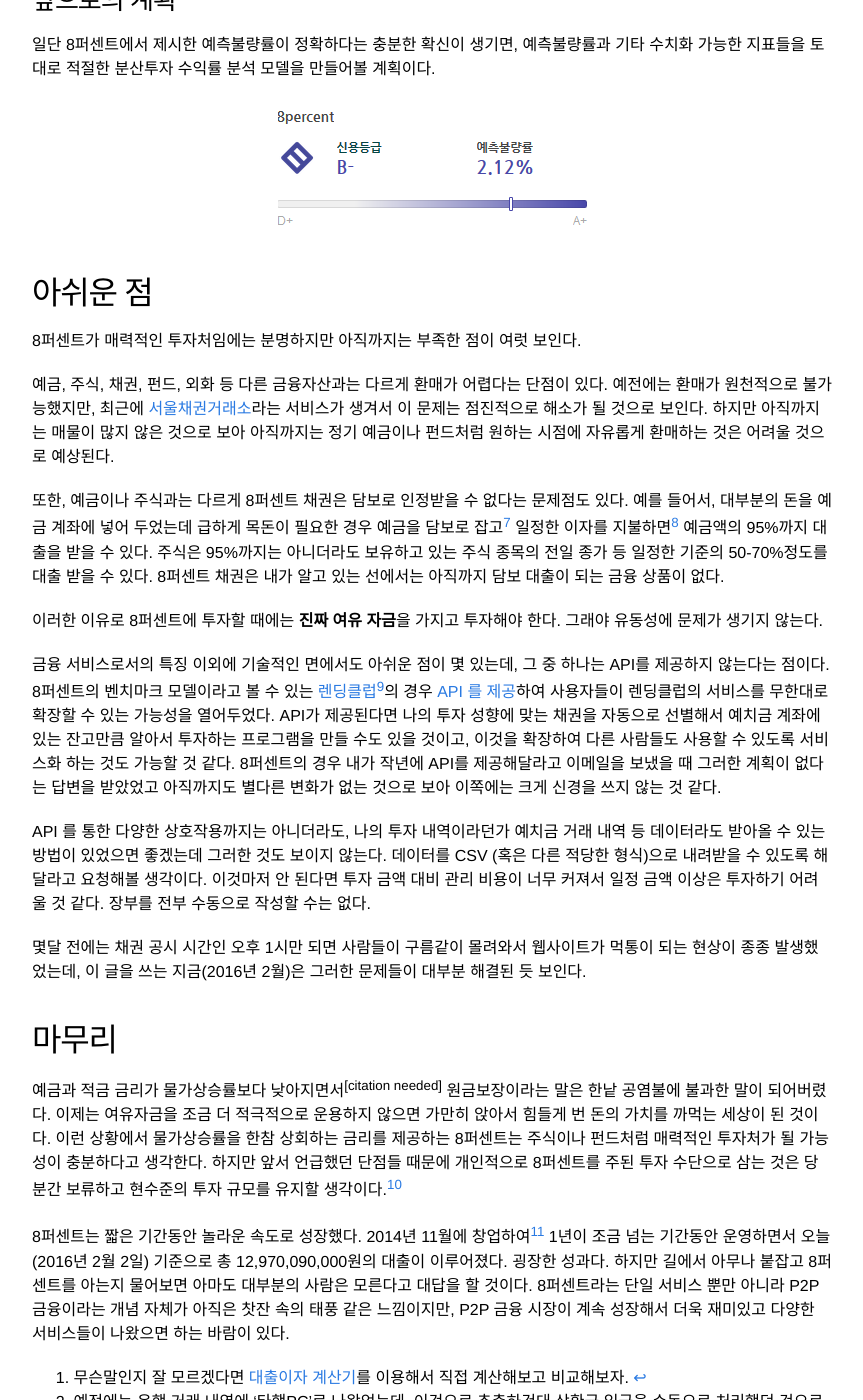
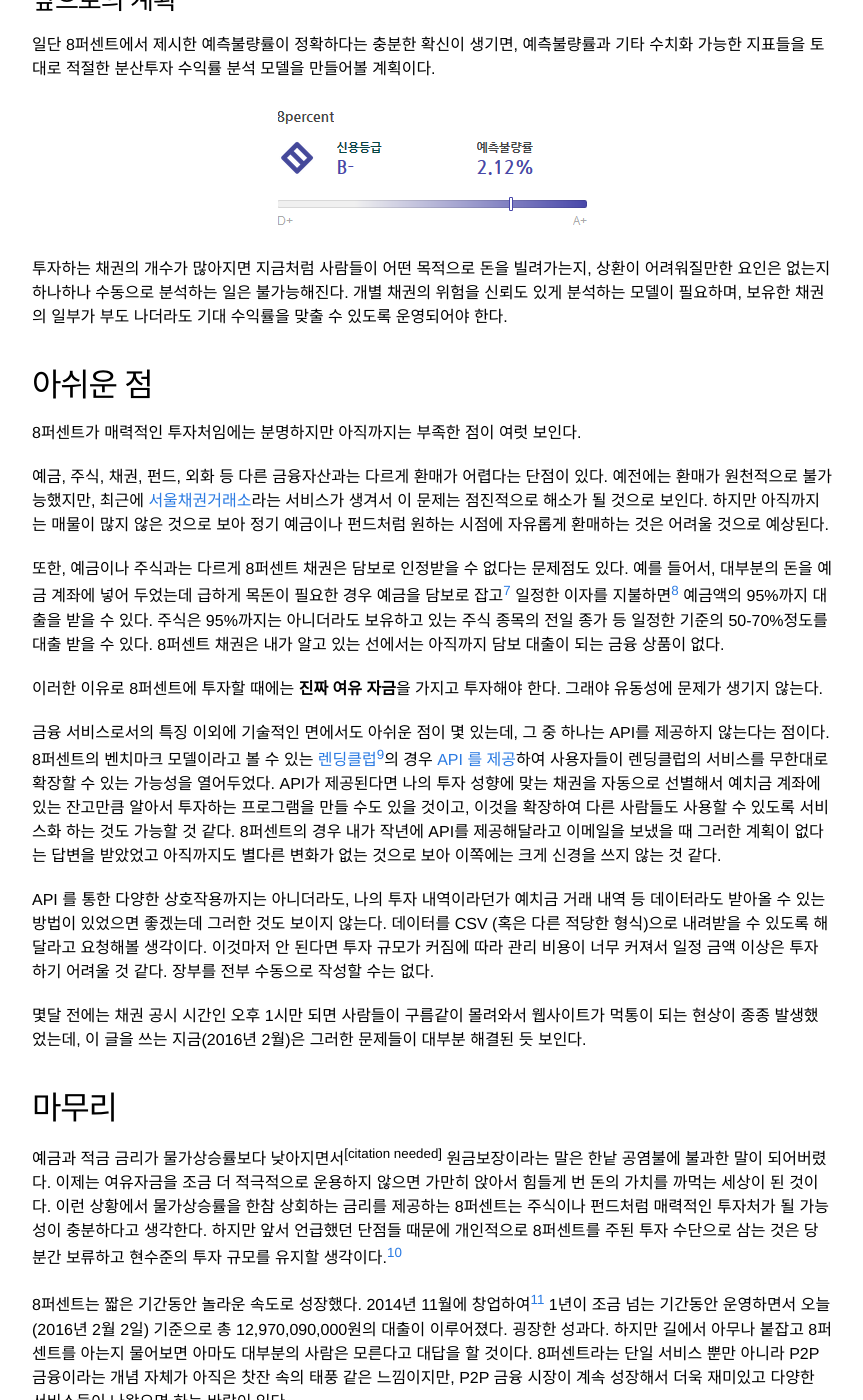
Before and after one commit to suminb/blog-suminb-com, a Jekyll site: the page built from _posts/2016-02-02-8percent.markdown, in a window 1280 px wide and 1400 px high, scrolled down 4990 px. Shown: the whole window, without its empty margins (208-1071 px from the left). Built offline with Jekyll 4.4.1, drawn with Linux system fonts in a browser that asks for light colours; comment, search, counter and statistics services are not loaded.

Commit message:
Revise a post

```diff
--- a/_posts/2016-02-02-8percent.markdown
+++ b/_posts/2016-02-02-8percent.markdown
@@ -232,6 +232,11 @@ obligation; CDO) 매니저와 대화를 나누면서 CDO와 그 파생상품이
 
 <img src="/attachments/2016/8percent/default-rate.png" alt="8퍼센트 예측불량률"/>
 
+투자하는 채권의 개수가 많아지면 지금처럼 사람들이 어떤 목적으로 돈을
+빌려가는지, 상환이 어려워질만한 요인은 없는지 하나하나 수동으로 분석하는 일은
+불가능해진다. 개별 채권의 위험을 신뢰도 있게 분석하는 모델이 필요하며, 보유한
+채권의 일부가 부도 나더라도 기대 수익률을 맞출 수 있도록 운영되어야 한다.
+
 <!--
 어니스트 펀드의 [포트폴리오 채권 투자
 상품](https://www.honest-fund.com/products/portfolio/3)처럼 여러가지 채권을
@@ -247,9 +252,8 @@ obligation; CDO) 매니저와 대화를 나누면서 CDO와 그 파생상품이
 예금, 주식, 채권, 펀드, 외화 등 다른 금융자산과는 다르게 환매가 어렵다는 단점이
 있다. 예전에는 환매가 원천적으로 불가능했지만, 최근에
 [서울채권거래소](http://sbx.or.kr/)라는 서비스가 생겨서 이 문제는 점진적으로
-해소가 될 것으로 보인다. 하지만 아직까지는 매물이 많지 않은 것으로 보아
-아직까지는 정기 예금이나 펀드처럼 원하는 시점에 자유롭게 환매하는 것은 어려울
-것으로 예상된다.
+해소가 될 것으로 보인다. 하지만 아직까지는 매물이 많지 않은 것으로 보아 정기
+예금이나 펀드처럼 원하는 시점에 자유롭게 환매하는 것은 어려울 것으로 예상된다.
 
 또한, 예금이나 주식과는 다르게 8퍼센트 채권은 담보로 인정받을 수 없다는
 문제점도 있다. 예를 들어서, 대부분의 돈을 예금 계좌에 넣어 두었는데 급하게
@@ -277,9 +281,9 @@ obligation; CDO) 매니저와 대화를 나누면서 CDO와 그 파생상품이
 API 를 통한 다양한 상호작용까지는 아니더라도, 나의 투자 내역이라던가 예치금
 거래 내역 등 데이터라도 받아올 수 있는 방법이 있었으면 좋겠는데 그러한 것도
 보이지 않는다. 데이터를 CSV (혹은 다른 적당한 형식)으로 내려받을 수 있도록
-해달라고 요청해볼 생각이다. 이것마저 안 된다면 투자 금액 대비 관리 비용이 너무
-커져서 일정 금액 이상은 투자하기 어려울 것 같다. 장부를 전부 수동으로 작성할
-수는 없다.
+해달라고 요청해볼 생각이다. 이것마저 안 된다면 투자 규모가 커짐에 따라 관리
+비용이 너무 커져서 일정 금액 이상은 투자하기 어려울 것 같다. 장부를 전부
+수동으로 작성할 수는 없다.
 
 몇달 전에는 채권 공시 시간인 오후 1시만 되면 사람들이 구름같이 몰려와서
 웹사이트가 먹통이 되는 현상이 종종 발생했었는데, 이 글을 쓰는 지금(2016년
```
